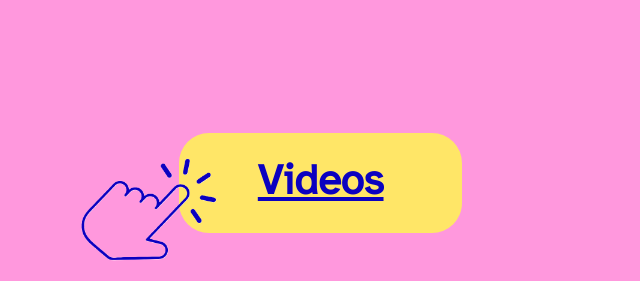
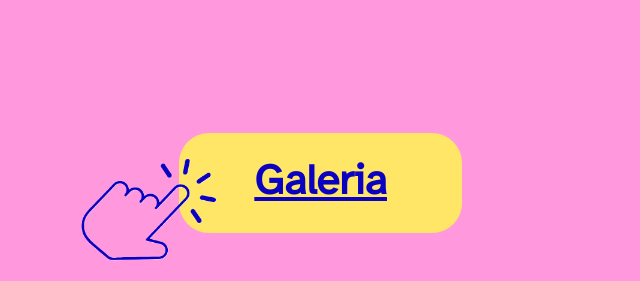
Before and after one commit to kmposcrea/cultura-y-experiencia-crea, a plain HTML site: page impulso.html in a window 1280 px wide. Shown: the part 1063-1344 px from the top of the page, 171-811 px from the left. Drawn offline with nearby package versions, Linux system fonts and the light colour scheme.

Commit message:
cambios-impulso

```diff
--- a/impulso.html
+++ b/impulso.html
@@ -53,7 +53,7 @@
 
   <div class="adn-boton">
     <div class="adn-icono"> <img src="img/click_azul.png" alt=""></div>
-    <a href="https://creamas-my.sharepoint.com/:f:/g/personal/dgimpacto_creamas_org/EnxRxwL_2tJMhyKCjWOIPlcB8LYKY3YQtRYVhi0cigjgOw?e=DRHICu">Videos</a>
+    <a href="https://creamas-my.sharepoint.com/:f:/g/personal/dgimpacto_creamas_org/EnxRxwL_2tJMhyKCjWOIPlcB8LYKY3YQtRYVhi0cigjgOw?e=DRHICu">Galeria</a>
   </div>
 
   <div class="somos-parrafo">
```
